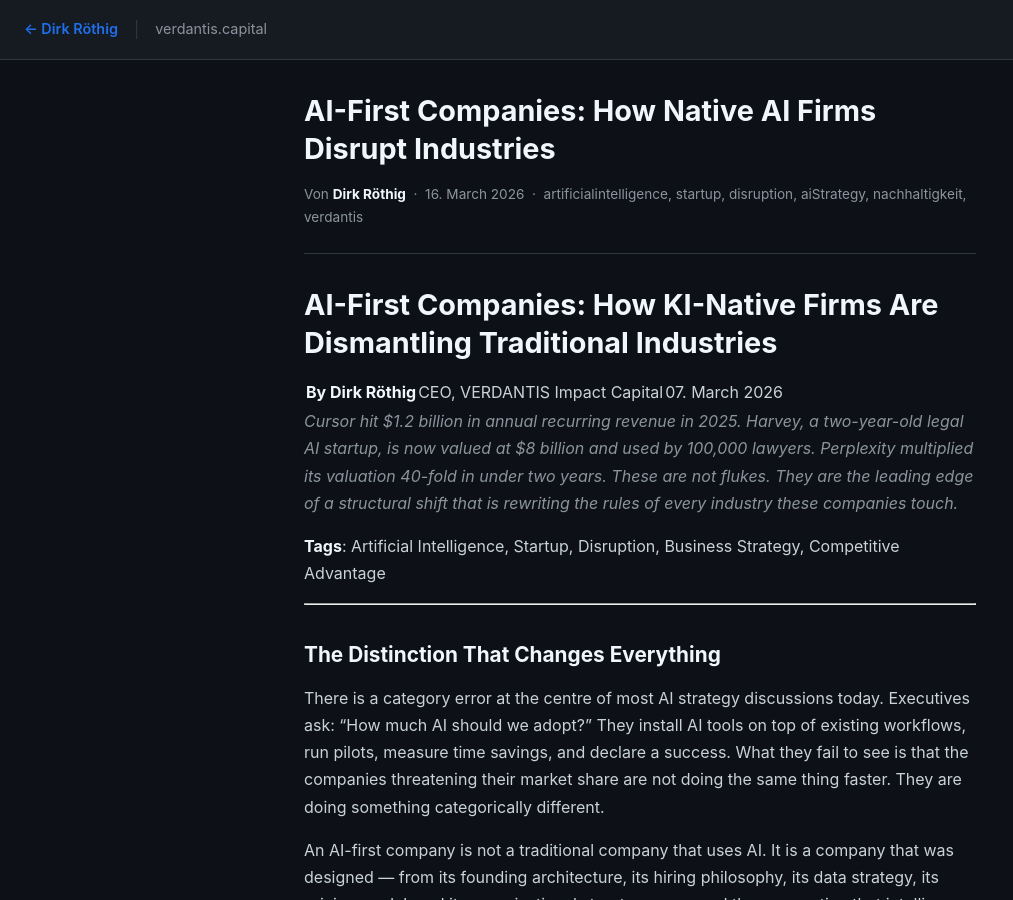
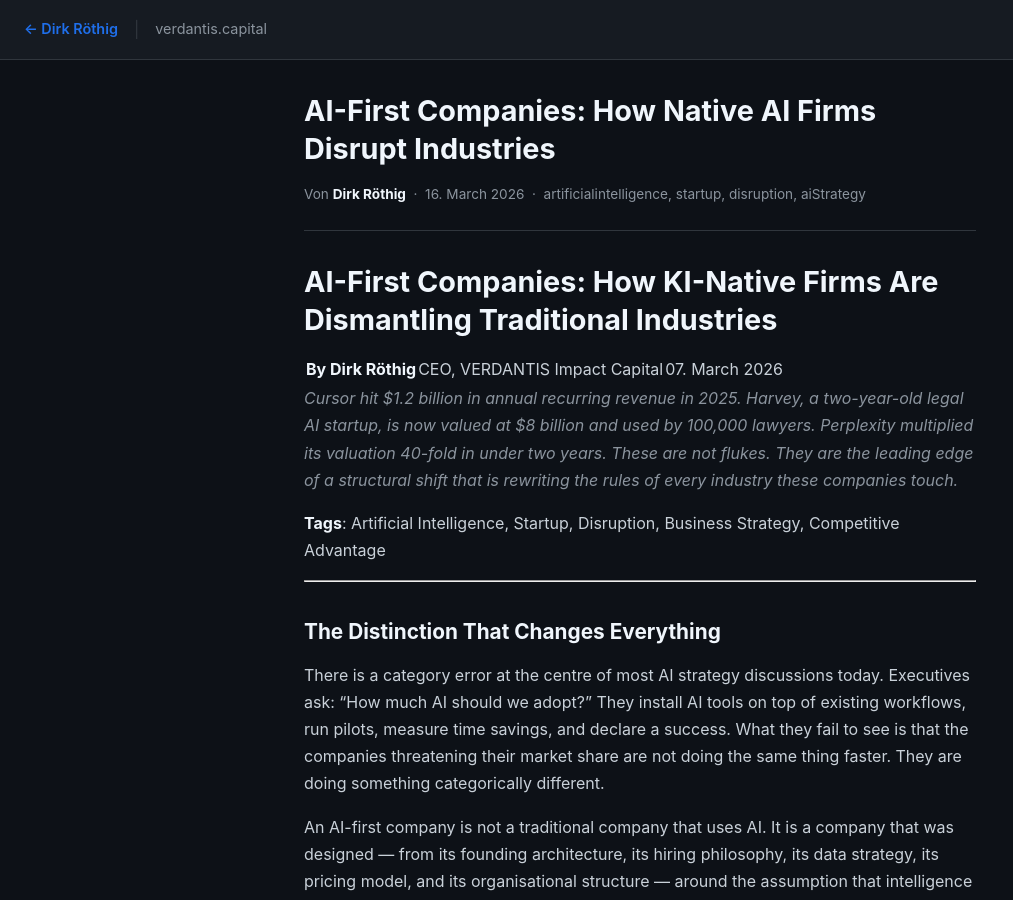
Before and after one commit to GaudianVivere/GaudianVivere.github.io, a Jekyll site: the page built from _posts/2026-03-16-artikel-43-de.md, in a window 1280 px wide and 900 px high. Shown: the whole window, without its empty margins (0-1013 px from the left). Built offline with Jekyll 4.4.1, drawn with Linux system fonts in a browser that asks for light colours; some of the changed lines change nothing that is shown; some of the changed text lies outside the part shown.

Commit message:
Update 2026-03-16-artikel-43-de.md

```diff
--- a/_posts/2026-03-16-artikel-43-de.md
+++ b/_posts/2026-03-16-artikel-43-de.md
@@ -1,13 +1,9 @@
 ---
-layout: post
 title: "AI-First Companies: How Native AI Firms Disrupt Industries"
-date: 2026-03-16
-categories: [nachhaltigkeit]
-tags: ["artificialintelligence", "startup", "disruption", "aiStrategy", "nachhaltigkeit", "verdantis"]
-author: "Dirk Röthig, CEO, VERDANTIS Impact Capital"
-lang: de
-published: true
 description: "AI-native startups grow 4x faster, earn 6x more per employee, and reach $100M ARR in 18 months. Here's how they are dismantling legacy industries."
+tags: [artificialintelligence, startup, disruption, aiStrategy]
+series: KI als Wettbewerbsfaktor
+cover_image: https://images.unsplash.com/photo-1677442135703-1787eea5ce01?w=1200
 ---
 
 # AI-First Companies: How KI-Native Firms Are Dismantling Traditional Industries
```
